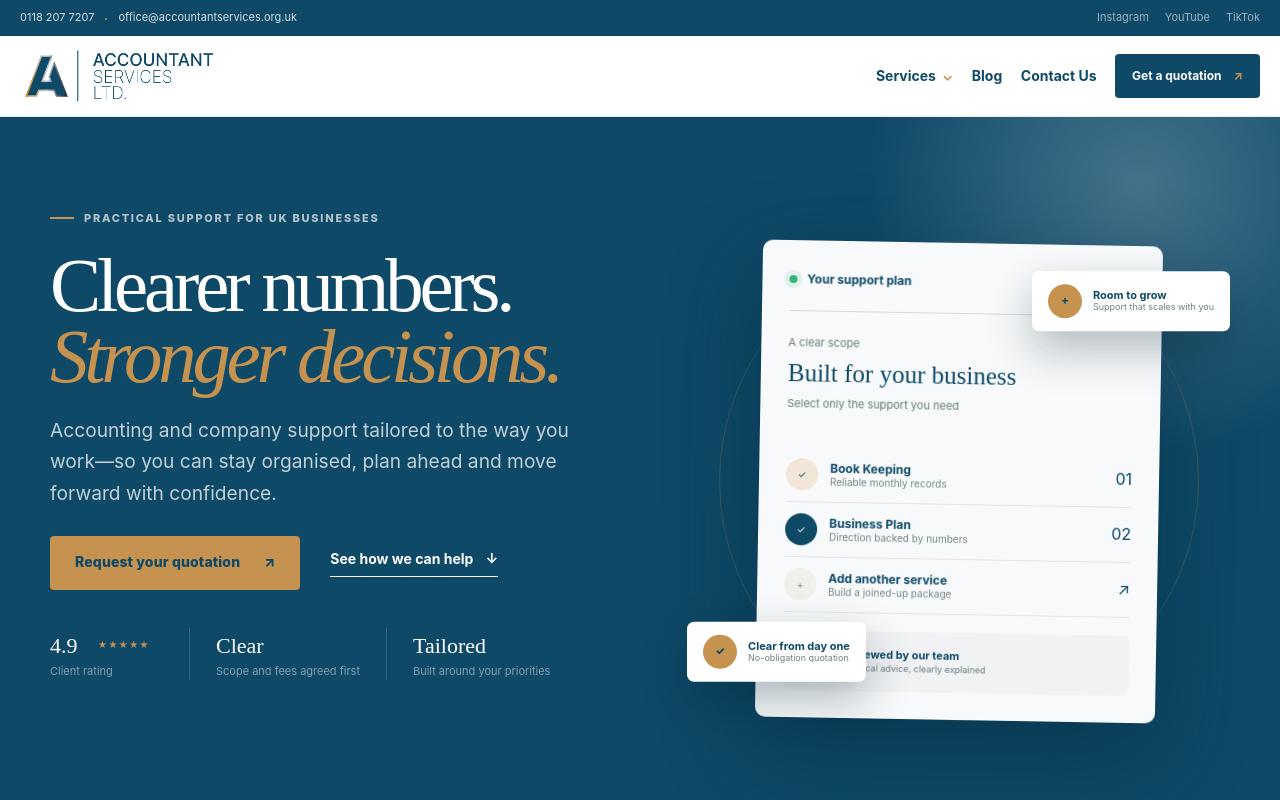
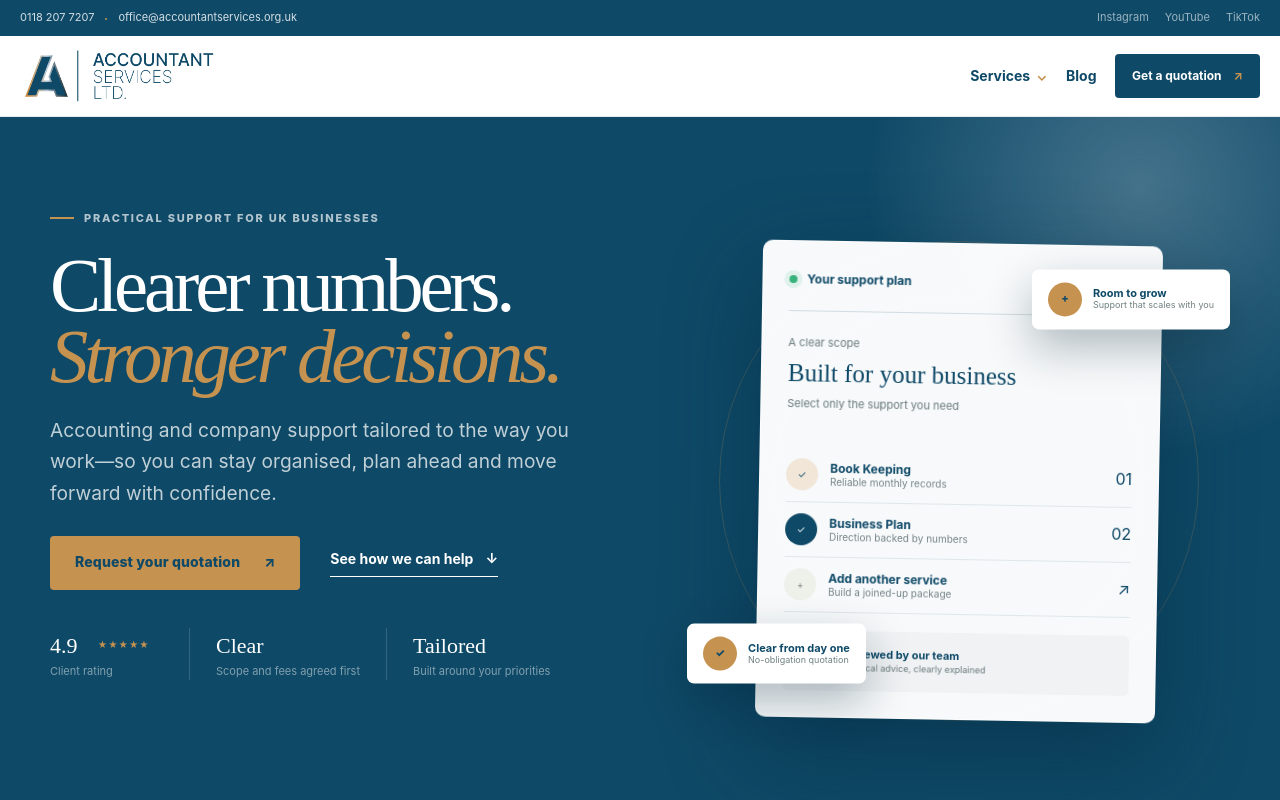
Before and after one commit to Tynarshe/accountant-services, a Next.js app: page / in a window 1280 px wide. Shown: the top 800 px of the page. Built offline with nearby package versions, Linux system fonts and the light colour scheme.

Commit message:
Combine contact and quotation journey

```diff
--- a/app/[slug]/page.tsx
+++ b/app/[slug]/page.tsx
@@ -60,7 +60,7 @@ function ServicePage({ slug }: { slug: string }) {
               <div className="eyebrow light"><span /> Tailored {service.category.toLowerCase()} support</div>
               <h1>{service.title}</h1>
               <p>{service.description}</p>
-              <div className="hero-buttons"><a className="button button-accent" href="/#quotation">Get a tailored quotation <span>↗</span></a><a className="text-link light-link" href="/contact">Ask a question <span>→</span></a></div>
+              <div className="hero-buttons"><a className="button button-accent" href="/contact#quotation">Get a tailored quotation <span>↗</span></a><a className="text-link light-link" href="/contact">Ask a question <span>→</span></a></div>
               <div className="micro-trust"><span>✓ Expert checked</span><span>✓ Secure online process</span><span>✓ UK support team</span></div>
             </div>
             <aside className="service-summary reveal-up delay-one">
@@ -68,7 +68,7 @@ function ServicePage({ slug }: { slug: string }) {
               <div className="summary-price"><span>Service fee</span><strong>{service.price}</strong></div>
               <div className="summary-row"><span>Typical timing</span><strong>{service.time}</strong></div>
               <div className="summary-list"><span>What’s included</span>{service.includes.map((item) => <p key={item}><i>✓</i>{item}</p>)}</div>
-              <a className="button button-primary full-button" href="/#quotation">Include in my quotation <span>↗</span></a>
+              <a className="button button-primary full-button" href="/contact#quotation">Include in my quotation <span>↗</span></a>
               <small>No obligation until you review the details.</small>
             </aside>
           </div>
@@ -112,7 +112,7 @@ function ServicePage({ slug }: { slug: string }) {
         <div className="page-shell">
           <div className="start-card">
             <div><div className="eyebrow light"><span /> Ready to move?</div><h2>Let’s shape the right support.</h2><p>Add {service.title.toLowerCase()} to a tailored quotation, or speak to a specialist first.</p></div>
-            <div><a className="button button-accent" href="/#quotation">Request a quotation <span>↗</span></a><a href="tel:01182077207" className="text-link light-link">Call 0118 207 7207 <span>→</span></a></div>
+            <div><a className="button button-accent" href="/contact#quotation">Request a quotation <span>↗</span></a><a href="tel:01182077207" className="text-link light-link">Call 0118 207 7207 <span>→</span></a></div>
           </div>
           <div className="related-head"><h2>You may also need</h2><a href="/additional-services">View all services →</a></div>
           <div className="related-grid">{related.map((item) => <a key={item.slug} href={`/${item.slug}`}><span>{item.category}</span><h3>{item.title}</h3><p>{item.short}</p><strong>Explore <i>↗</i></strong></a>)}</div>
@@ -163,8 +163,61 @@ function ShopPage() {
 function ContactPage() {
   return (
     <>
-      <section className="inner-hero contact-hero"><div className="inner-orb" /><div className="page-shell"><Breadcrumb current="Contact" /><div className="contact-hero-grid"><div className="inner-hero-copy reveal-up"><div className="eyebrow light"><span /> A real person, right this way</div><h1>Let’s make the next step clearer.</h1><p>Tell us what you’re working through. We’ll listen, simplify the options and shape the right support.</p><div className="contact-options"><a href="tel:01182077207"><span>Call us</span><strong>0118 207 7207 ↗</strong><small>Mon–Fri, 9am–5pm</small></a><a href="mailto:info@accountantservices.org.uk"><span>Email us</span><strong>info@accountantservices.org.uk ↗</strong><small>Quotation and service enquiries</small></a></div></div><div className="contact-card contact-quote-card reveal-up delay-one"><h2>Request a quotation</h2><p>Choose the services you need and give us the context that matters.</p><QuotationForm compact /></div></div></div></section>
-      <section className="visit-section section-space"><div className="page-shell visit-grid"><div><div className="eyebrow"><span /> Visit or write</div><h2>Wokingham based.<br />UK business focused.</h2><p>Building 220, Wharfedale Road, Wokingham, Berkshire, RG41 5TP</p><a className="text-link" href="https://maps.google.com/?q=Building+220+Wharfedale+Road+Wokingham+RG41+5TP" target="_blank" rel="noreferrer">Open in maps ↗</a></div><div className="map-card"><iframe className="location-map" title="Map showing Accountant Services in Wokingham" src="https://www.google.com/maps?q=Building+220,+Wharfedale+Road,+Wokingham,+Berkshire,+RG41+5TP&output=embed" loading="lazy" referrerPolicy="no-referrer-when-downgrade" allowFullScreen /><div className="map-live-pill"><i /> Wokingham · RG41</div><div className="map-location-card"><span>A.</span><p><strong>Accountant Services</strong><small>Building 220 · Wharfedale Road</small></p></div></div></div></section>
+      <section className="inner-hero contact-hero contact-hub-hero">
+        <div className="inner-orb" />
+        <div className="page-shell">
+          <Breadcrumb current="Contact" />
+          <div className="contact-hero-grid">
+            <div className="inner-hero-copy reveal-up">
+              <div className="eyebrow light"><span /> Contact &amp; quotations</div>
+              <h1>Let’s make the next step clearer.</h1>
+              <p>Ask a question, talk something through or give us the details for a tailored quotation—all in one place.</p>
+              <div className="contact-options">
+                <a href="tel:01182077207"><span>Call us</span><strong>0118 207 7207 ↗</strong><small>Mon–Fri, 9am–5pm</small></a>
+                <a href="mailto:info@accountantservices.org.uk"><span>Email us</span><strong>info@accountantservices.org.uk ↗</strong><small>Questions and service enquiries</small></a>
+              </div>
+            </div>
+            <aside className="contact-card contact-intro-card reveal-up delay-one">
+              <span className="contact-route-kicker">A useful place to begin</span>
+              <h2>Know what you need—or simply know something needs attention?</h2>
+              <p>Either is a perfectly good starting point. Use the quotation form below and select “not sure yet” if you would like us to help define the right scope.</p>
+              <div className="contact-intro-paths">
+                <div><span>01</span><p><strong>Ask us directly</strong><small>Call or email for a straightforward answer.</small></p></div>
+                <div><span>02</span><p><strong>Request a quotation</strong><small>Share the useful detail in your own time.</small></p></div>
+              </div>
+              <a className="button button-primary full-button" href="#quotation">Start your quotation <span>↓</span></a>
+              <small><i /> Clear scope · No obligation</small>
+            </aside>
+          </div>
+        </div>
+      </section>
+
+      <section className="contact-quotation-section section-space" id="quotation">
+        <div className="page-shell contact-quotation-grid">
+          <aside className="contact-quotation-intro">
+            <div className="eyebrow"><span /> Your tailored quotation</div>
+            <h2>Tell us what would make the difference.</h2>
+            <p>Choose the support that looks relevant and give us the context that matters. A member of our team will consider the detail and explain the next step.</p>
+            <ol>
+              <li><span>01</span><div><strong>Choose what applies</strong><small>Select one service, several, or “not sure yet”.</small></div></li>
+              <li><span>02</span><div><strong>Give us the useful detail</strong><small>Share your goals, deadline and current position.</small></div></li>
+              <li><span>03</span><div><strong>Get a considered response</strong><small>We review the request and explain the route forward.</small></div></li>
+            </ol>
+            <div className="contact-quotation-assurance"><span>✓</span><p><strong>A real person reviews every request.</strong><small>No automated price, no one-size-fits-all package.</small></p></div>
+          </aside>
+          <div className="quotation-card contact-quotation-card">
+            <div className="quotation-card-head"><span>Build your request</span><strong>No obligation</strong></div>
+            <QuotationForm />
+          </div>
+        </div>
+      </section>
+
+      <section className="visit-section section-space">
+        <div className="page-shell visit-grid">
+          <div><div className="eyebrow"><span /> Visit or write</div><h2>Wokingham based.<br />UK business focused.</h2><p>Building 220, Wharfedale Road, Wokingham, Berkshire, RG41 5TP</p><a className="text-link" href="https://maps.google.com/?q=Building+220+Wharfedale+Road+Wokingham+RG41+5TP" target="_blank" rel="noreferrer">Open in maps ↗</a></div>
+          <div className="map-card"><iframe className="location-map" title="Map showing Accountant Services in Wokingham" src="https://www.google.com/maps?q=Building+220,+Wharfedale+Road,+Wokingham,+Berkshire,+RG41+5TP&output=embed" loading="lazy" referrerPolicy="no-referrer-when-downgrade" allowFullScreen /><div className="map-live-pill"><i /> Wokingham · RG41</div><div className="map-location-card"><span>A.</span><p><strong>Accountant Services</strong><small>Building 220 · Wharfedale Road</small></p></div></div>
+        </div>
+      </section>
     </>
   );
 }
--- a/app/components/interactive.tsx
+++ b/app/components/interactive.tsx
@@ -26,7 +26,7 @@ export function QuotationLink({ children, className, onNavigate }: QuotationLink
 
     const quotation = document.getElementById("quotation");
     if (!quotation) {
-      const destination = sitePath("/#quotation");
+      const destination = sitePath("/contact#quotation");
       if (event.currentTarget.getAttribute("href") !== destination) {
         event.preventDefault();
         window.location.assign(destination);
@@ -45,7 +45,7 @@ export function QuotationLink({ children, className, onNavigate }: QuotationLink
     });
   }
 
-  return <a className={className} href="/#quotation" onClick={navigate}>{children}</a>;
+  return <a className={className} href="/contact#quotation" onClick={navigate}>{children}</a>;
 }
 
 export function ServicesMenu() {
@@ -150,9 +150,8 @@ export function MobileNav() {
             </div>
           </section>
 
-          <div className="mobile-menu-links">
+          <div className="mobile-menu-links mobile-menu-links-single">
             <a href={sitePath("/blog")} onClick={() => setOpen(false)}><span>Ideas &amp; guidance</span><strong>Blog</strong><i>↗</i></a>
-            <a href={sitePath("/contact")} onClick={() => setOpen(false)}><span>Talk to the team</span><strong>Contact</strong><i>↗</i></a>
           </div>
 
           <div className="mobile-menu-footer">
--- a/app/components/site-shell.tsx
+++ b/app/components/site-shell.tsx
@@ -30,7 +30,6 @@ export function Header() {
           <nav className="desktop-nav" aria-label="Main navigation">
             <ServicesMenu />
             <a href="/blog">Blog</a>
-            <a href="/contact">Contact Us</a>
             <QuotationLink className="header-quote-link">Get a quotation <span>↗</span></QuotationLink>
           </nav>
           <MobileNav />
@@ -48,7 +47,7 @@ export function Footer() {
           <Logo />
           <h2>Good business starts with clearer numbers.</h2>
           <p>Focused accounting and company support, tailored to what your business needs now.</p>
-          <a className="footer-quote-link" href="/#quotation">Request a tailored quotation <span>↗</span></a>
+          <a className="footer-quote-link" href="/contact#quotation">Request a tailored quotation <span>↗</span></a>
         </div>
         <div className="footer-links">
           <div>
@@ -62,7 +61,6 @@ export function Footer() {
             <h3>Company</h3>
             <a href="/additional-services">All services</a>
             <a href="/blog">Blog</a>
-            <a href="/contact">Contact</a>
             <a href="/privacy-policy">Privacy</a>
           </div>
           <div>
--- a/app/globals.css
+++ b/app/globals.css
@@ -17,7 +17,6 @@
   --serif: "Iowan Old Style", "Baskerville", "Times New Roman", serif;
   --sans: Inter, "Avenir Next", Avenir, "Segoe UI", sans-serif;
 }
-
 * { box-sizing: border-box; }
 html { scroll-behavior: smooth; }
 body { margin: 0; color: var(--ink); background: var(--cream); font-family: var(--sans); font-size: 16px; line-height: 1.6; -webkit-font-smoothing: antialiased; }
@@ -1094,3 +1093,263 @@ button { color: inherit; }
   *, *::before, *::after { animation-duration: .01ms !important; animation-iteration-count: 1 !important; transition-duration: .01ms !important; }
   .credibility-track { animation: none !important; }
 }
+
+/* Combined contact and quotation */
+.contact-hub-hero {
+  min-height: 720px;
+  padding-bottom: 100px;
+}
+.contact-hub-hero .contact-hero-grid {
+  grid-template-columns: minmax(0, 1fr) 470px;
+  align-items: center;
+  gap: 90px;
+}
+.contact-intro-card {
+  align-self: center;
+  padding: 38px;
+  border-radius: 7px 68px 7px 7px;
+}
+.contact-route-kicker {
+  color: var(--coral);
+  font-size: 8px;
+  font-weight: 850;
+  letter-spacing: .14em;
+  text-transform: uppercase;
+}
+.contact-intro-card h2 {
+  margin: 14px 0 16px;
+  font-size: 38px;
+  line-height: 1.03;
+  letter-spacing: -.025em;
+}
+.contact-intro-card > p {
+  margin-bottom: 26px;
+  font-size: 13px;
+  line-height: 1.6;
+}
+.contact-intro-paths {
+  margin-bottom: 26px;
+  border-top: 1px solid var(--line);
+}
+.contact-intro-paths > div {
+  padding: 15px 0;
+  display: grid;
+  grid-template-columns: 38px 1fr;
+  gap: 10px;
+  border-bottom: 1px solid var(--line);
+}
+.contact-intro-paths > div > span {
+  color: var(--coral);
+  font-family: var(--serif);
+  font-size: 11px;
+}
+.contact-intro-paths p {
+  margin: 0;
+  display: grid;
+  line-height: 1.35;
+}
+.contact-intro-paths strong {
+  font-size: 11px;
+}
+.contact-intro-paths small {
+  color: var(--ink-soft);
+  font-size: 9px;
+}
+.contact-intro-card > small {
+  margin-top: 14px;
+  display: flex;
+  align-items: center;
+  justify-content: center;
+  gap: 8px;
+  color: var(--ink-soft);
+  font-size: 8px;
+  font-weight: 750;
+  letter-spacing: .07em;
+  text-transform: uppercase;
+}
+.contact-intro-card > small i {
+  width: 6px;
+  height: 6px;
+  background: #369269;
+  border-radius: 50%;
+  box-shadow: 0 0 0 4px rgba(54,146,105,.1);
+}
+
+.contact-quotation-section {
+  position: relative;
+  overflow: clip;
+  scroll-margin-top: 92px;
+  background: var(--cream);
+}
+.contact-quotation-section::before {
+  content: "";
+  position: absolute;
+  width: 620px;
+  height: 620px;
+  left: -390px;
+  bottom: -360px;
+  pointer-events: none;
+  border: 1px solid rgba(198,146,80,.2);
+  border-radius: 50%;
+  box-shadow: 0 0 0 80px rgba(198,146,80,.035), 0 0 0 180px rgba(198,146,80,.02);
+}
+.contact-quotation-grid {
+  position: relative;
+  display: grid;
+  grid-template-columns: .68fr 1.32fr;
+  align-items: start;
+  gap: 82px;
+}
+.contact-quotation-intro {
+  position: sticky;
+  top: 122px;
+}
+.contact-quotation-intro h2 {
+  margin: 22px 0;
+  font-family: var(--serif);
+  font-size: clamp(46px, 4.5vw, 62px);
+  font-weight: 400;
+  line-height: .98;
+  letter-spacing: -.045em;
+}
+.contact-quotation-intro > p {
+  margin: 0;
+  color: var(--ink-soft);
+  font-size: 14px;
+}
+.contact-quotation-intro ol {
+  margin: 36px 0;
+  padding: 0;
+  list-style: none;
+  border-top: 1px solid var(--line);
+}
+.contact-quotation-intro li {
+  padding: 17px 0;
+  display: grid;
+  grid-template-columns: 40px 1fr;
+  gap: 11px;
+  border-bottom: 1px solid var(--line);
+}
+.contact-quotation-intro li > span {
+  color: var(--coral);
+  font-family: var(--serif);
+  font-size: 12px;
+}
+.contact-quotation-intro li div {
+  display: grid;
+}
+.contact-quotation-intro li strong {
+  font-size: 12px;
+}
+.contact-quotation-intro li small {
+  margin-top: 2px;
+  color: var(--ink-soft);
+  font-size: 9px;
+}
+.contact-quotation-assurance {
+  padding: 17px;
+  display: flex;
+  align-items: center;
+  gap: 13px;
+  color: var(--white);
+  background: var(--forest);
+  border-radius: 5px 28px 5px 5px;
+}
+.contact-quotation-assurance > span {
+  width: 34px;
+  height: 34px;
+  flex: 0 0 34px;
+  display: grid;
+  place-items: center;
+  color: var(--forest);
+  background: var(--mint);
+  border-radius: 50%;
+  font-size: 11px;
+  font-weight: 850;
+}
+.contact-quotation-assurance p {
+  margin: 0;
+  display: grid;
+  line-height: 1.35;
+}
+.contact-quotation-assurance strong {
+  font-size: 10px;
+}
+.contact-quotation-assurance small {
+  color: rgba(255,255,255,.55);
+  font-size: 8px;
+}
+.contact-quotation-card {
+  padding: 42px;
+  background: var(--white);
+  border: 1px solid rgba(14,73,103,.1);
+  border-radius: 8px 72px 8px 8px;
+  box-shadow: 0 30px 80px rgba(14,73,103,.14);
+}
+.mobile-menu-links-single {
+  grid-template-columns: 1fr;
+}
+.mobile-menu-links-single > a {
+  padding-right: 0;
+}
+
+@media (max-width: 1240px) {
+  .contact-hub-hero .contact-hero-grid {
+    grid-template-columns: minmax(0, 1fr) 450px;
+    gap: 50px;
+  }
+}
+
+@media (max-width: 980px) {
+  .contact-hub-hero .contact-hero-grid,
+  .contact-quotation-grid {
+    grid-template-columns: 1fr;
+    gap: 55px;
+  }
+  .contact-intro-card {
+    width: 100%;
+    max-width: 620px;
+  }
+  .contact-quotation-intro {
+    position: relative;
+    top: auto;
+    max-width: 680px;
+  }
+}
+
+@media (max-width: 620px) {
+  .contact-hub-hero {
+    min-height: 0;
+    padding-bottom: 68px;
+  }
+  .contact-hub-hero .contact-hero-grid {
+    gap: 44px;
+  }
+  .contact-intro-card {
+    padding: 28px 20px;
+    border-radius: 6px 45px 6px 6px;
+  }
+  .contact-intro-card h2 {
+    font-size: 32px;
+  }
+  .contact-quotation-grid {
+    gap: 42px;
+  }
+  .contact-quotation-intro {
+    text-align: center;
+  }
+  .contact-quotation-intro .eyebrow {
+    justify-content: center;
+  }
+  .contact-quotation-intro h2 {
+    font-size: 42px;
+  }
+  .contact-quotation-intro ol,
+  .contact-quotation-assurance {
+    text-align: left;
+  }
+  .contact-quotation-card {
+    padding: 28px 20px;
+    border-radius: 6px 46px 6px 6px;
+  }
+}
```
Also changed, not shown: app/page.tsx (+4 -24 lines), 1 other file (tests, documents, lock files or other folders).
